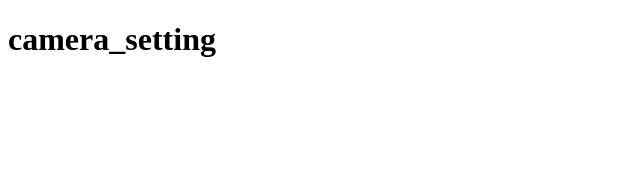
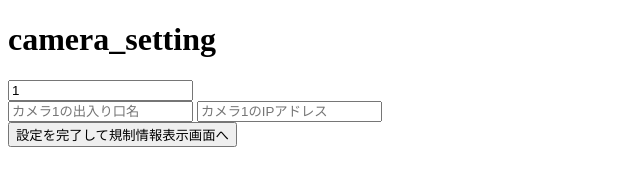
Before and after one commit to Beko6648/STLESS, an Electron app: page src/store_process/html/camera_setting.html in a window 800 px wide. Shown: the whole page, without its empty margins (0-640 px from the left). Drawn offline with nearby package versions, Linux system fonts and the light colour scheme; a web font is replaced by a local one.

Commit message:
カメラ設定画面追記

```diff
--- a/src/js/main.js
+++ b/src/js/main.js
@@ -51,7 +51,7 @@ app.once('ready', () => {
     // ウィンドウを開く
     store_window = new BrowserWindow({
         show: false,
-        backgroundColor: '#FFF',
+        backgroundColor: '#333333',
         width: 800,
         height: 500,
         title: 'STLESS',
@@ -73,6 +73,7 @@ app.once('ready', () => {
             console.log(results);
         });
         store_window.loadFile(path.join(__dirname, '../store_process/html/camera_setting.html'));
+
     } else { // 店舗IDが保存されていれば、規制情報表示画面を開く
         store_window.loadFile(path.join(__dirname, '../store_process/html/regulatory_info_view.html.html'));
     }
--- a/src/store_process/html/camera_setting.html
+++ b/src/store_process/html/camera_setting.html
@@ -14,6 +14,9 @@
 
 <body>
     <h1>camera_setting</h1>
+    <input type="number" name="number_of_entrances" id="number_of_entrances" value="1">
+    <div id="camera_ip_container"></div>
+    <button id="regulatory_info_button">設定を完了して規制情報表示画面へ</button>
 </body>
 
 </html>
--- a/src/store_process/js/camera_setting.js
+++ b/src/store_process/js/camera_setting.js
@@ -0,0 +1,26 @@
+window.jQuery = window.$ = require('jquery');
+
+$(() => {
+    let number_of_entrances = $('#number_of_entrances').val();
+
+    const draw_camera_ip_settings = () => {
+        $('#camera_ip_container').html('');
+        for (let i = 0; i < number_of_entrances; i++) {
+            $('#camera_ip_container').append(`
+                <div>
+                    <input type="text" name="entrance_name_input" id="entrance_name_${i + 1}" placeholder="カメラ${i + 1}の出入り口名">
+                    <input type="text" name="camera_ip_input" id="camera_ip_${i + 1}" placeholder="カメラ${i + 1}のIPアドレス">
+                </div>
+            `);
+        }
+    }
+
+    draw_camera_ip_settings();
+
+    $(document).on('change', '#number_of_entrances', (e) => {
+        console.log('change');
+        number_of_entrances = e.target.value;
+        console.log(number_of_entrances);
+        draw_camera_ip_settings();
+    })
+})
```
